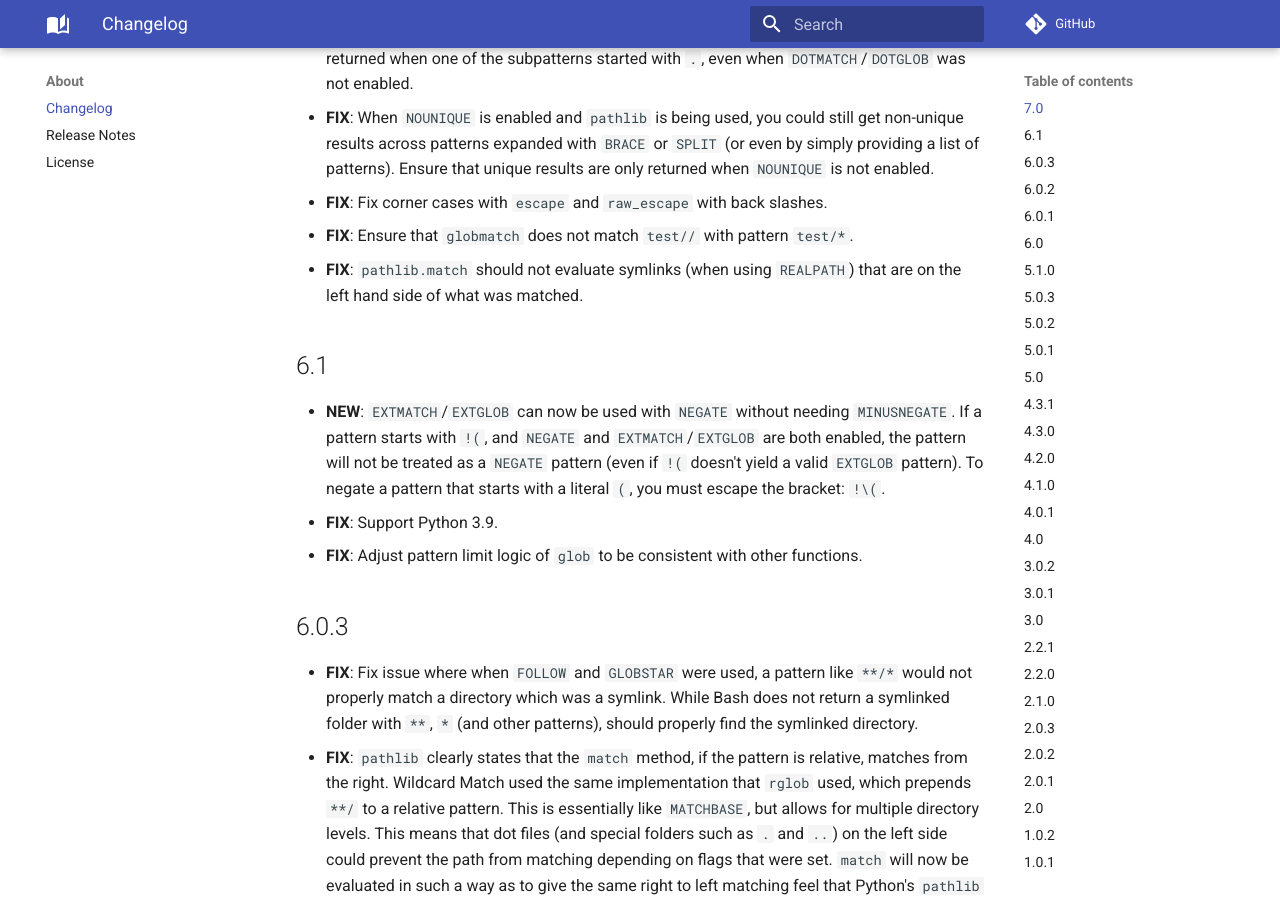
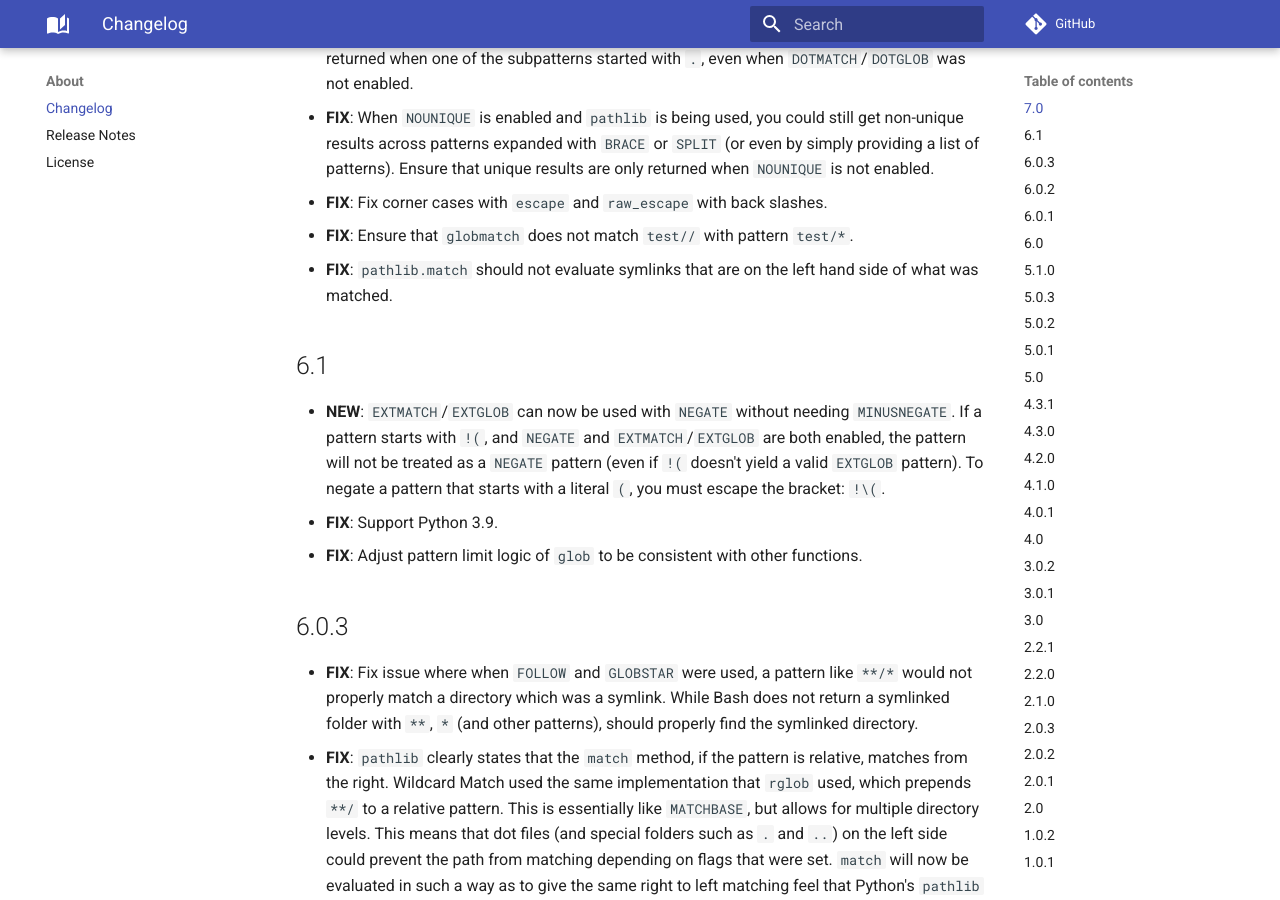
Before and after one commit to facelessuser/wcmatch, an MkDocs documentation site: the page built from docs/src/markdown/about/changelog.md, in a window 1280 px wide and 900 px high, scrolled down 783 px. Built offline with MkDocs 1.6.1 and Material for MkDocs 9.7.7, drawn with Linux system fonts in a browser that asks for light colours; comment, search, counter and statistics services are not loaded.

Commit message:
Update changelog

```diff
--- a/docs/src/markdown/about/changelog.md
+++ b/docs/src/markdown/about/changelog.md
@@ -25,8 +25,7 @@ Check out [Release Notes](./release.md#upgrade-to-70) to learn more about upgrad
   are only returned when `NOUNIQUE` is not enabled.
 - **FIX**: Fix corner cases with `escape` and `raw_escape` with back slashes.
 - **FIX**: Ensure that `globmatch` does not match `test//` with pattern `test/*`.
-- **FIX**: `pathlib.match` should not evaluate symlinks (when using `REALPATH`) that are on the left hand side of what
-  was matched.
+- **FIX**: `pathlib.match` should not evaluate symlinks that are on the left hand side of what was matched.
 
 ## 6.1
 
```
